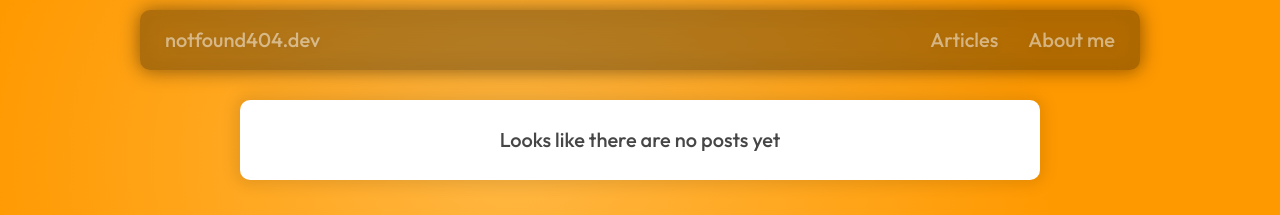
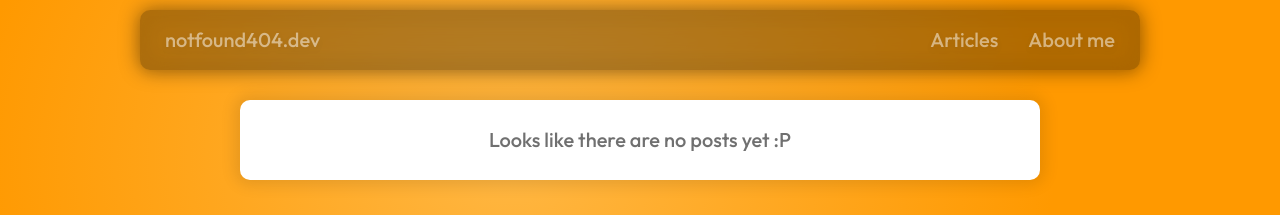
Before and after one commit to samet404/notfound404.dev, a Next.js app: page /articles in a window 1280 px wide. Shown: the top 215 px of the page. Built offline with nearby package versions, Linux system fonts and the light colour scheme; what tailwindcss-animated would draw is missing.

Commit message:
Improve UI of articles

```diff
--- a/src/app/(article)/articles/page.tsx
+++ b/src/app/(article)/articles/page.tsx
@@ -22,7 +22,7 @@ const Article = async () => {
             <SetScrollContainer />
             <div className='pt-[5rem] pb-5 w-full justify-center items-center flex flex-col gap-10'>
 
-                <div className='bg-white shadow-[0_0px_15px_5px_rgba(0,0,0,0.1)] flex flex-col gap-10 animate-fade-up p-5 w-[40rem] rounded-lg'>
+                <div className='bg-white shadow-[0_0px_15px_5px_rgba(0,0,0,0.1)] flex flex-col gap-10 p-5 md:w-[40rem] xxs:w-[90%] rounded-lg'>
                     {posts.length > 0 ? posts.map(post => {
                         return <Link href={`/article/${post.id}`} key={post.id} className=' hover:text-gray-700 text-gray-500 flex flex-col gap-3'>
                             <div className='flex flex-col gap-1'>
@@ -35,7 +35,7 @@ const Article = async () => {
                                 <div>{post.date}</div>
                             </div>
                         </Link>
-                    }) : <div className='text-center text-[#000000b9]'>Looks like there are no posts yet</div>}
+                    }) : <div className='text-center text-[#0000008f]'>Looks like there are no posts yet :P</div>}
                 </div>
             </div>
         </div>
```
